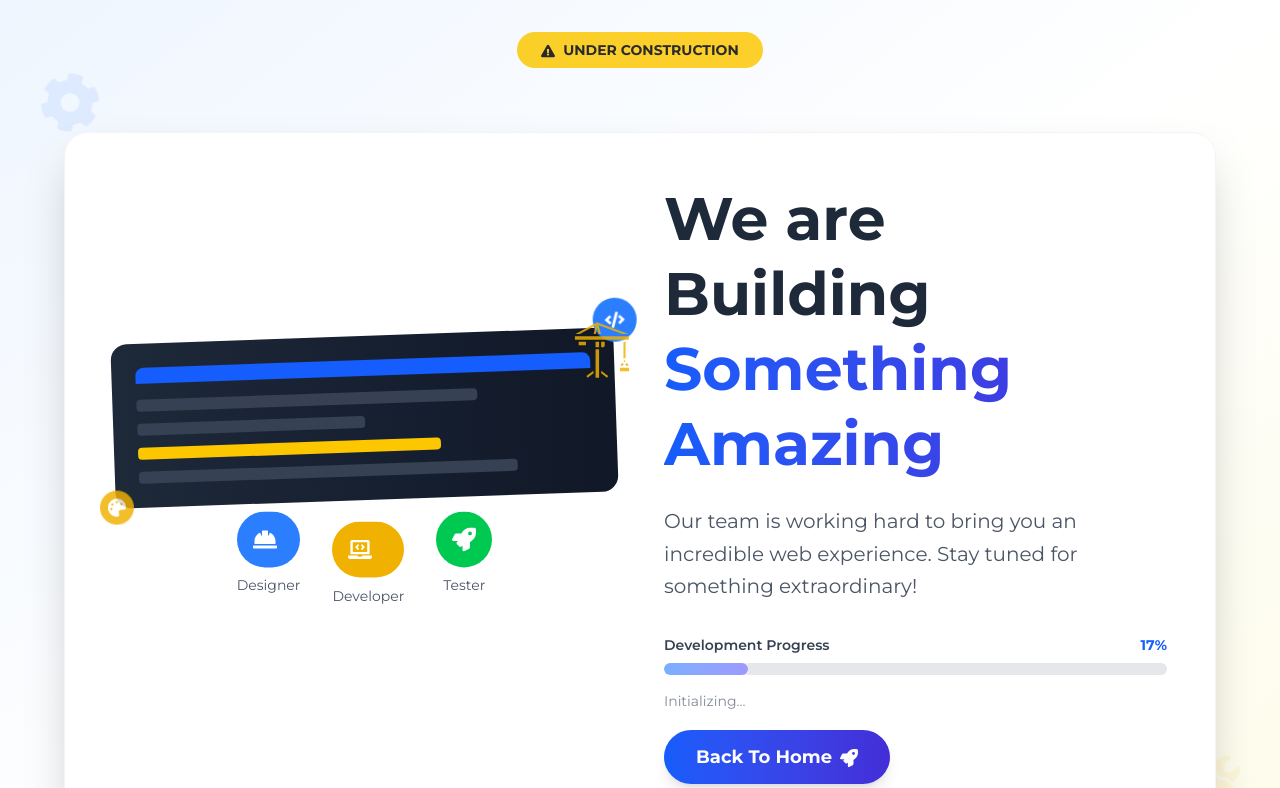
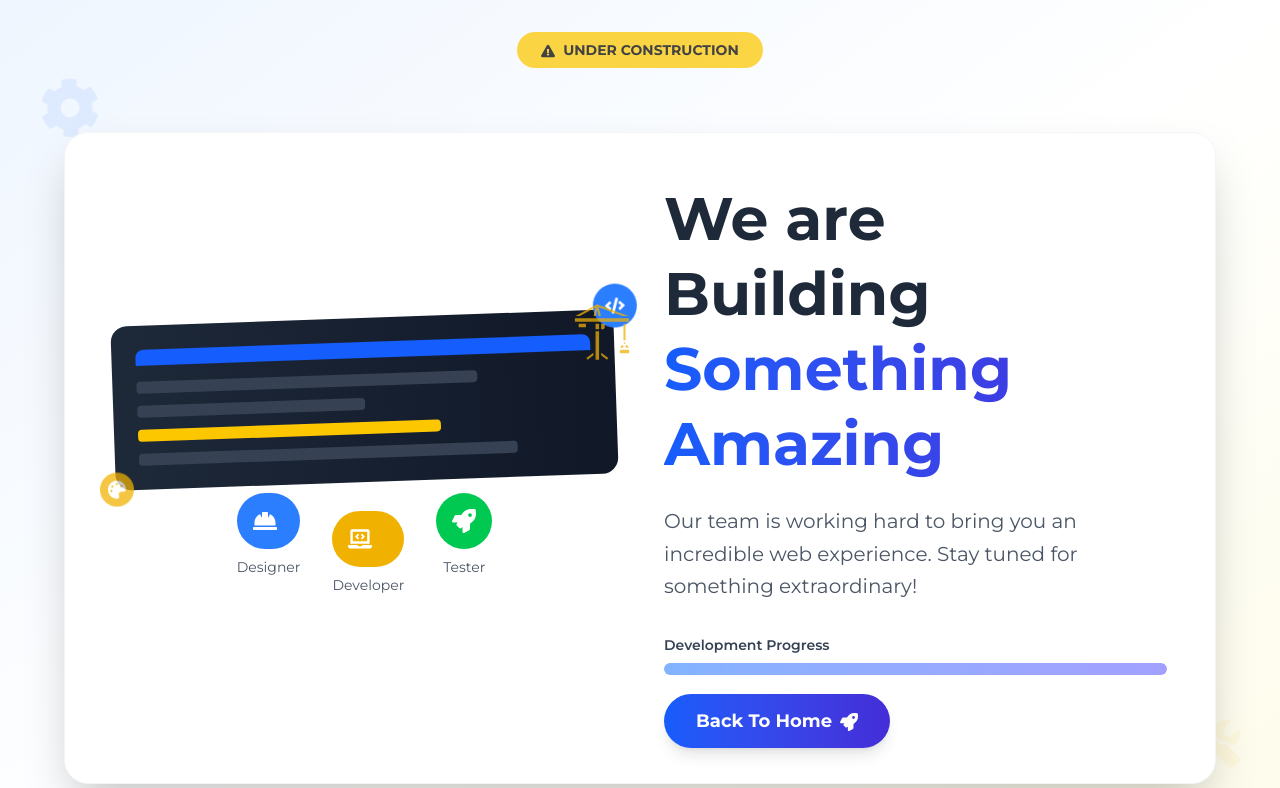
Before and after one commit to harshit0808sharma/offer-letter-generator, a Next.js app: page /about in a window 1280 px wide. Shown: the top 788 px of the page. Built offline with nearby package versions, Linux system fonts and the light colour scheme.

Commit message:
some changes

```diff
--- a/app/components/Layout/UD.js
+++ b/app/components/Layout/UD.js
@@ -1,5 +1,4 @@
-'use client'
-import React, { useState, useEffect } from 'react';
+import React from 'react';
 import {
   FaCog,
   FaHammer,
@@ -23,34 +22,34 @@ import Link from 'next/link';
 
 
 const UnderDevelopmentPage = () => {
-  const [progress, setProgress] = useState(0);
-  const [currentTask, setCurrentTask] = useState('Initializing...');
+//   const [progress, setProgress] = useState(0);
+//   const [currentTask, setCurrentTask] = useState('Initializing...');
 
-  const tasks = [
-    'Designing UI Components...',
-    'Building Backend APIs...',
-    'Optimizing Performance...',
-    'Testing Features...',
-    'Finalizing Details...'
-  ];
+//   const tasks = [
+//     'Designing UI Components...',
+//     'Building Backend APIs...',
+//     'Optimizing Performance...',
+//     'Testing Features...',
+//     'Finalizing Details...'
+//   ];
 
-  useEffect(() => {
-    const interval = setInterval(() => {
-      setProgress(prev => {
-        const newProgress = prev >= 85 ? 15 : prev + Math.random() * 10;
-        return Math.min(newProgress, 85);
-      });
-    }, 2000);
+//   useEffect(() => {
+//     const interval = setInterval(() => {
+//       setProgress(prev => {
+//         const newProgress = prev >= 85 ? 15 : prev + Math.random() * 10;
+//         return Math.min(newProgress, 85);
+//       });
+//     }, 2000);
 
-    const taskInterval = setInterval(() => {
-      setCurrentTask(tasks[Math.floor(Math.random() * tasks.length)]);
-    }, 3000);
+//     const taskInterval = setInterval(() => {
+//       setCurrentTask(tasks[Math.floor(Math.random() * tasks.length)]);
+//     }, 3000);
 
-    return () => {
-      clearInterval(interval);
-      clearInterval(taskInterval);
-    };
-  }, [tasks]);
+//     return () => {
+//       clearInterval(interval);
+//       clearInterval(taskInterval);
+//     };
+//   }, []);
 
   return (
     <div className="min-h-screen bg-gradient-to-br from-blue-50 via-white to-yellow-50 relative overflow-hidden">
@@ -161,19 +160,19 @@ const UnderDevelopmentPage = () => {
                 <div className="mb-8">
                   <div className="flex justify-between items-center mb-2">
                     <span className="text-sm font-semibold text-gray-700">Development Progress</span>
-                    <span className="text-sm font-bold text-blue-600">{Math.round(progress)}%</span>
+                    {/* <span className="text-sm font-bold text-blue-600">{Math.round(progress)}%</span> */}
                   </div>
 
                   <div className="w-full bg-gray-200 rounded-full h-3 mb-4 overflow-hidden">
                     <div
                       className="bg-gradient-to-r from-blue-500 to-indigo-500 h-3 rounded-full transition-all duration-1000 relative"
-                      style={{ width: `${progress}%` }}
+                    //   style={{ width: `${progress}%` }}
                     >
                       <div className="absolute inset-0 bg-white opacity-30 animate-pulse"></div>
                     </div>
                   </div>
 
-                  <p className="text-sm text-gray-500 animate-pulse">{currentTask}</p>
+                  {/* <p className="text-sm text-gray-500 animate-pulse">{currentTask}</p> */}
                 </div>
 
                 {/* Feature Preview */}
```
